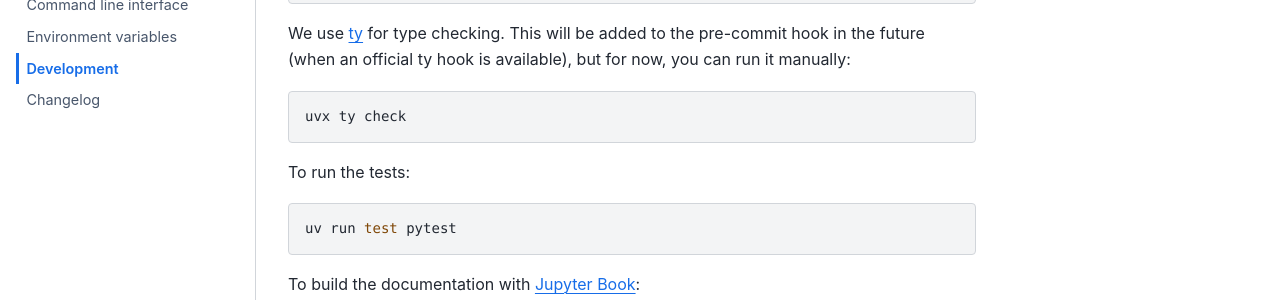
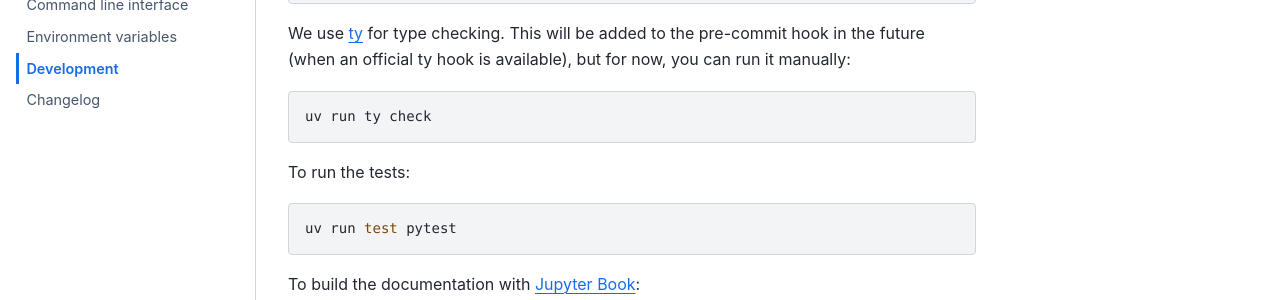
Before and after one commit to cachedjdk/cjdk, a Jupyter Book: the page built from docs/development.md, in a window 1280 px wide and 900 px high. Shown: the part 392-692 px from the top of the window. Built offline with Jupyter Book 1.0.4 settings and Sphinx 7.4.7 and the Sphinx Book theme 1.1.4, drawn with Linux system fonts in a browser that asks for light colours.

Commit message:
Fix ty invocation (CI, docs)

````diff
--- a/docs/development.md
+++ b/docs/development.md
@@ -26,7 +26,7 @@ to the pre-commit hook in the future (when an official ty hook is available),
 but for now, you can run it manually:
 
 ```sh
-uvx ty check
+uv run ty check
 ```
 
 To run the tests:
--- a/pyproject.toml
+++ b/pyproject.toml
@@ -51,6 +51,7 @@ test = [
 ]
 dev = [
     {include-group = "test"},
+    "ty >= 0.0.9",
 ]
 docs = [
     "jgo >= 1.0",
````
Also changed, not shown: 2 other files.
